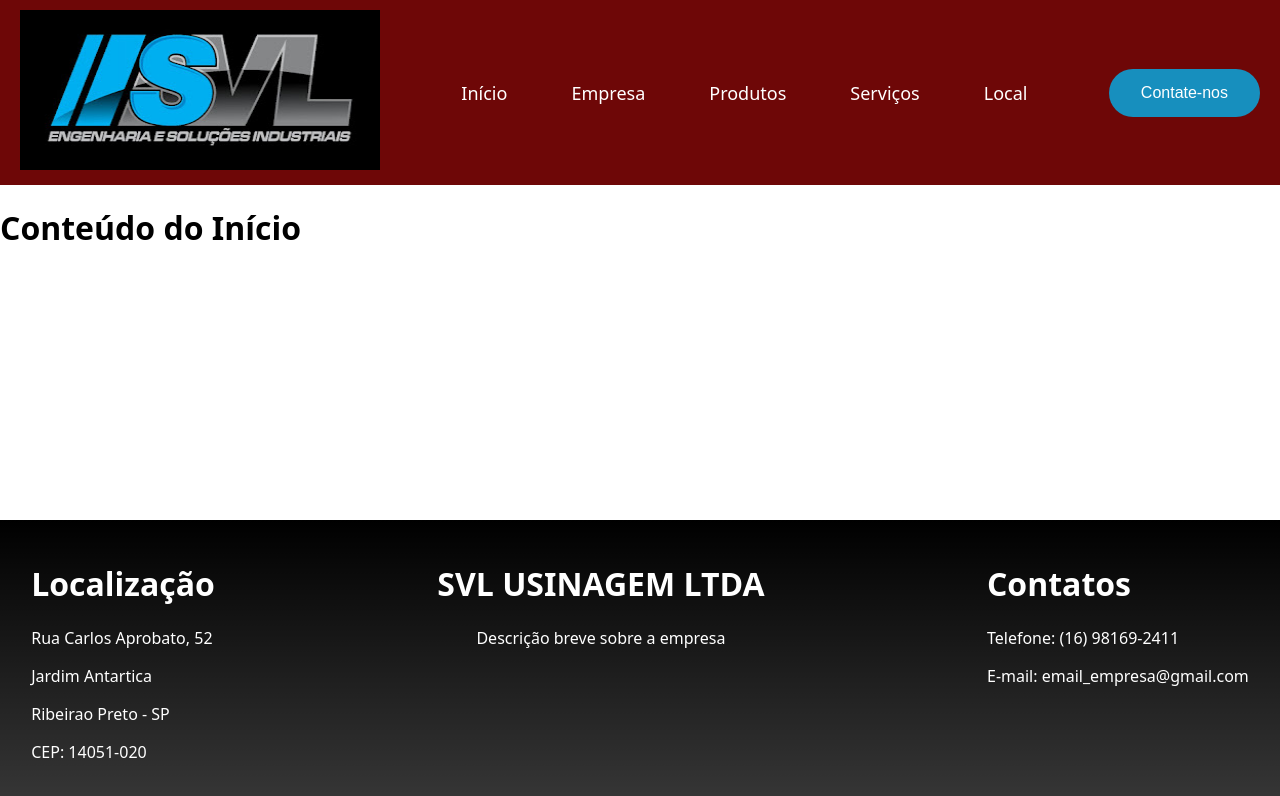
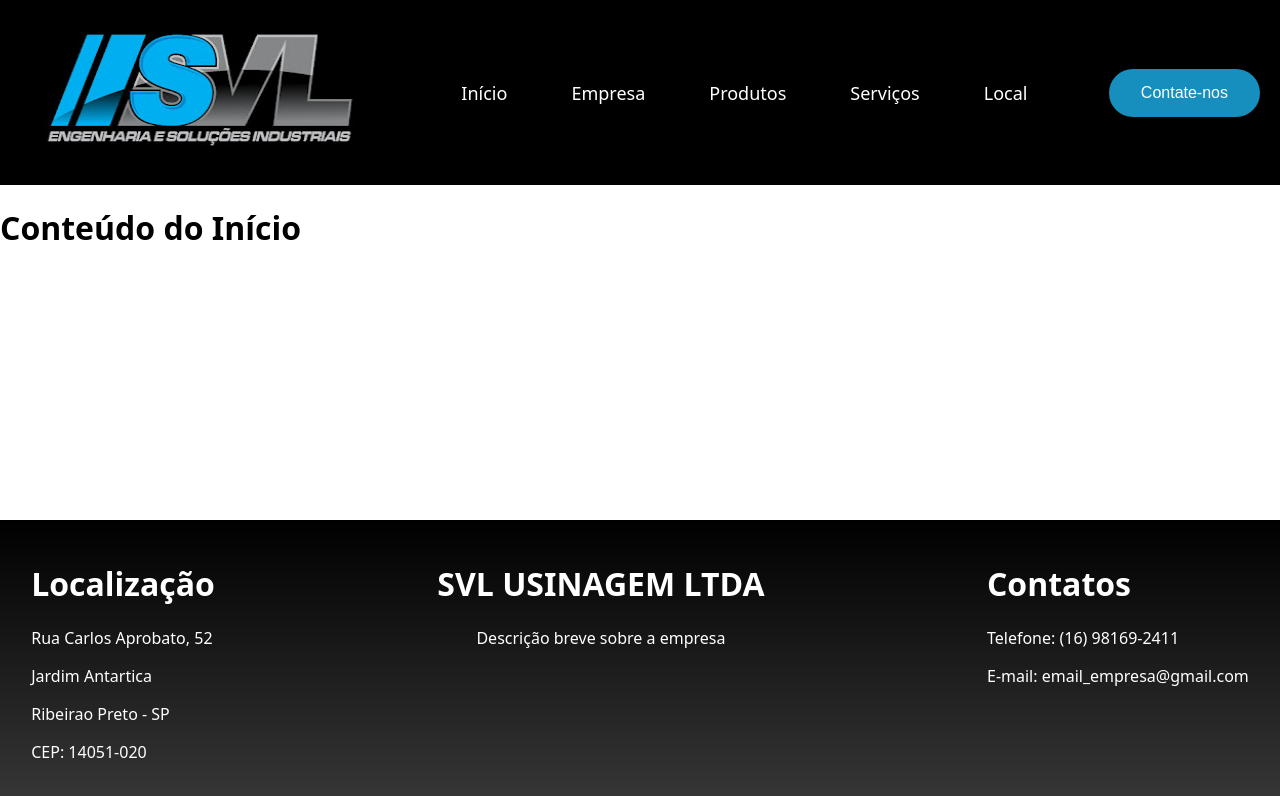
Before and after one commit to chico-lima/site-svl, a website: page public/index.html in a window 1280 px wide. Drawn offline with Linux system fonts and the light colour scheme.

Commit message:
desfez teste

```diff
--- a/public/style.css
+++ b/public/style.css
@@ -21,7 +21,7 @@ main {
   justify-content: space-between;
   align-items: center;
   padding: 10px 20px;
-  background-color: #6e0707;
+  background-color: #000000;
 }
 
 .nav_btn button {
@@ -42,7 +42,7 @@ main {
 
 .nav_links nav {
   display: flex;
-  justify-content: cent;
+  justify-content: center;
   flex-wrap: wrap;
 }
 
```
